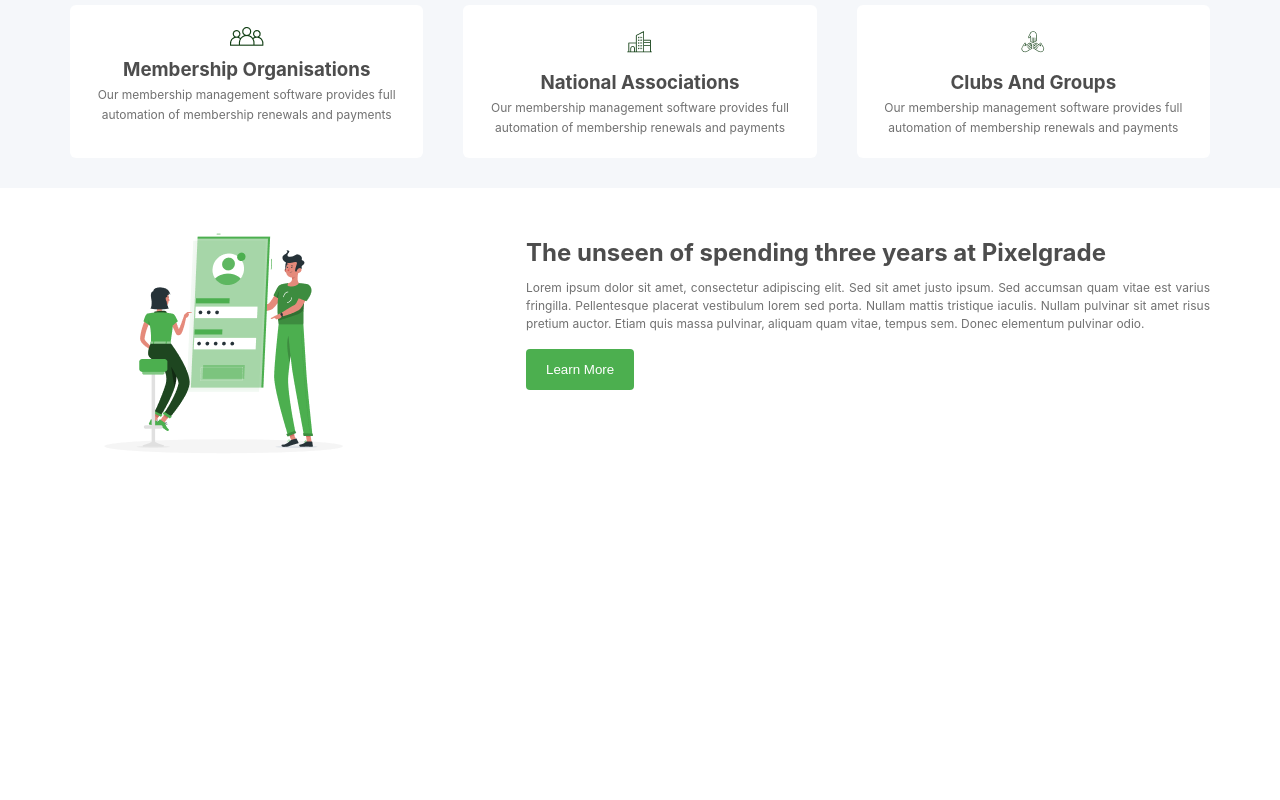
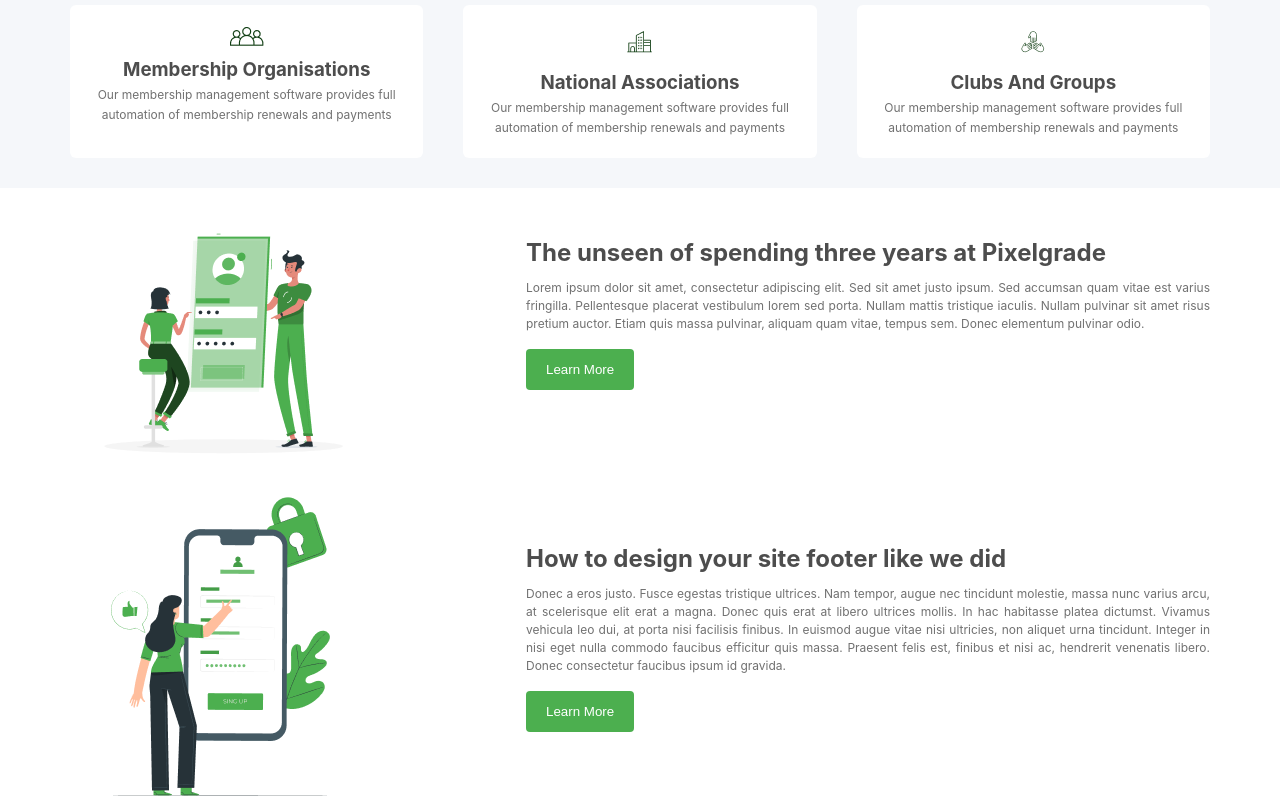
Before and after one commit to Aish-Re/Nexcent-Landing-Page, a React (Vite) app: page / in a window 1280 px wide. Shown: the part 780-1580 px from the top of the page. Before the commit the page ends 1274 px from the top, so only its background shows below. Built offline with nearby package versions, Linux system fonts and the light colour scheme.

Commit message:
feat : add feature section

```diff
--- a/src/components/Features/Feature1.tsx
+++ b/src/components/Feature/Feature1.tsx
@@ -1,5 +1,5 @@
 import Container from "../Container/Container";
-import Feature from "../Feature/Feature";
+import Feature from "./Feature";
 import FeatureImage1 from '../../assets/Feature1-image.png'
 
 function Feature1() {
--- /dev/null
+++ b/src/components/Feature/Feature2.tsx
@@ -0,0 +1,20 @@
+import Container from "../Container/Container";
+import Feature from "./Feature";
+import FeatureImage from '../../assets/Feature2-image.png'
+
+function Feature2() {
+    return(
+        <section className="feature2-content">
+            <Container>
+                <Feature
+                    image = {FeatureImage}
+                    title = "How to design your site footer like we did"
+                    description = "Donec a eros justo. Fusce egestas tristique ultrices. Nam tempor, augue nec tincidunt molestie, massa nunc varius arcu, at scelerisque elit erat a magna. Donec quis erat at libero ultrices mollis. In hac habitasse platea dictumst. Vivamus vehicula leo dui, at porta nisi facilisis finibus. In euismod augue vitae nisi ultricies, non aliquet urna tincidunt. Integer in nisi eget nulla commodo faucibus efficitur quis massa. Praesent felis est, finibus et nisi ac, hendrerit venenatis libero. Donec consectetur faucibus ipsum id gravida."
+                    buttontext = "Learn More"
+                />
+            </Container>
+        </section>
+    );
+}
+
+export default Feature2;
--- a/src/pages/Home.tsx
+++ b/src/pages/Home.tsx
@@ -2,7 +2,8 @@ import Hero from "../components/Hero/Hero";
 import Navbar from "../components/Navbar/Navbar";
 import Clients from "../components/Clients/Clients";
 import Community from "../components/Community/Community";
-import Feature1 from "../components/Features/Feature1";
+import Feature1 from "../components/Feature/Feature1";
+import Feature2 from "../components/Feature/Feature2";
 
 function Home() {
     return(
@@ -12,6 +13,7 @@ function Home() {
             <Clients />
             <Community />
             <Feature1 />
+            <Feature2 />
         </>
     );
 }
```
Also changed, not shown: src/assets/Feature2-image.png (added).
